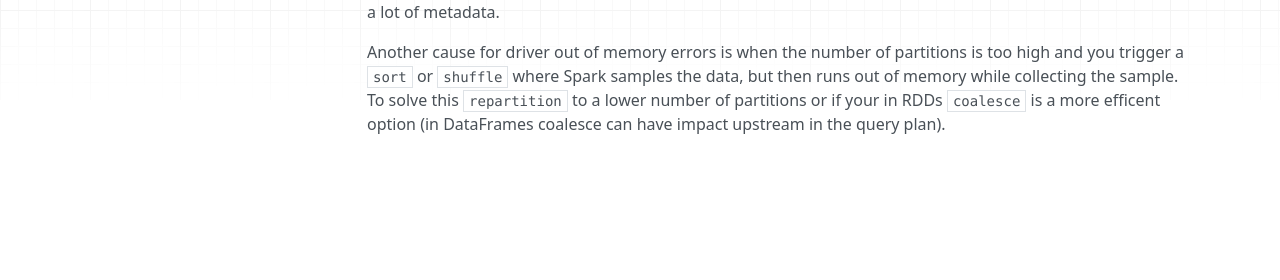
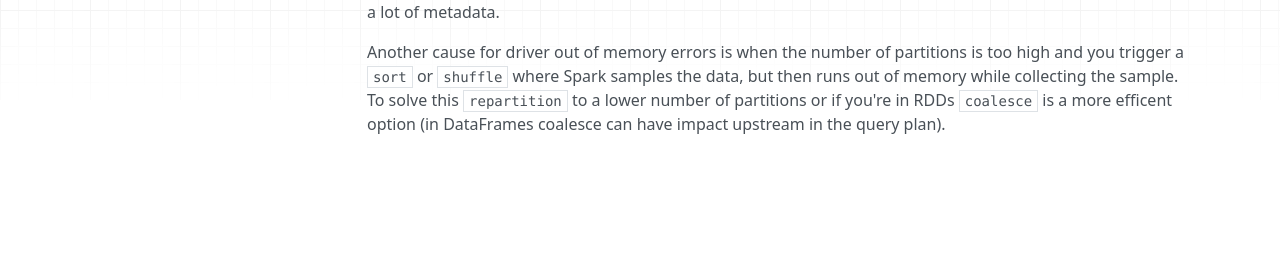
Before and after one commit to holdenk/spark-flowchart, an MkDocs documentation site: the page built from docs/details/error-driver-out-of-memory.md, in a window 1280 px wide. Shown: the part 206-486 px from the top of the page. Built offline with MkDocs 1.6.1, drawn with Linux system fonts in a browser that asks for light colours; nearby versions of some CDN libraries.

Commit message:
Typo from Holden's talk

```diff
--- a/docs/details/error-driver-out-of-memory.md
+++ b/docs/details/error-driver-out-of-memory.md
@@ -5,4 +5,4 @@
 
 
 
-Another cause for driver out of memory errors is when the number of partitions is too high and you trigger a `sort` or `shuffle` where Spark samples the data, but then runs out of memory while collecting the sample. To solve this `repartition` to a lower number of partitions or if your in RDDs `coalesce` is a more efficent option (in DataFrames coalesce can have impact upstream in the query plan).
+Another cause for driver out of memory errors is when the number of partitions is too high and you trigger a `sort` or `shuffle` where Spark samples the data, but then runs out of memory while collecting the sample. To solve this `repartition` to a lower number of partitions or if you're in RDDs `coalesce` is a more efficent option (in DataFrames coalesce can have impact upstream in the query plan).
```
